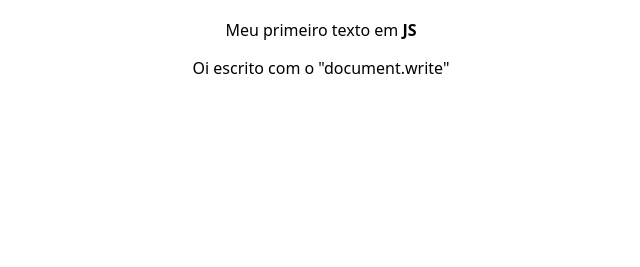
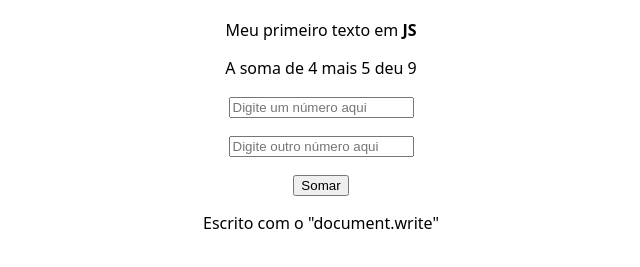
Before and after one commit to Davicouto530/Javascript, a plain HTML site: page aula04/ex001(2).html in a window 1280 px wide. Shown: the part 67-334 px from the top of the page, without its empty margins (319-959 px from the left). Drawn offline with Linux system fonts and the light colour scheme.

Commit message:
Praticando JS.

```diff
--- a/aula04/ex001(2).html
+++ b/aula04/ex001(2).html
@@ -18,10 +18,45 @@
 
     <p id="texto"></p>
 
+    <div id="soma"></div>
+
+    <form action="#">
+        <p><input type="number" name="txtn1" id="txtn1" placeholder="Digite um número aqui"></p>
+
+        <p><input type="number" name="txtn2" id="txtn2" placeholder="Digite outro número aqui"></p>
+
+        <p><input type="button" value="Somar" onclick="somar()"></p>
+    </form>
+
+    <div id="res"></div>
+
+
     <script>
+        function somar() {
+            let res = document.getElementById('res')
+            let tn1 = document.getElementById('txtn1');
+            let tn2 = document.getElementById('txtn2');
+            let n1 = Number(tn1.value);
+            let n2 = Number(tn2.value);
+            let soma = n1 + n2;
+            res.innerHTML = ''
+
+            if(n1 === 0 || n2 === 0) {
+                alert(`Valor inválido`)
+                return
+            }
+            res.innerHTML += `O valor de ${n1} + ${n2} deu ${soma}`
+        }
+
         document.getElementById("texto").innerHTML = 'Meu primeiro texto em <strong>JS</strong>';
-        alert('Olá mundo!');
-        document.write('Oi escrito com o "document.write"')
+
+        document.write('Escrito com o "document.write"')
+
+        let a = 4;
+        let b = 5;
+        let c = a + b;
+        let sm = document.getElementById('soma');
+        sm.innerHTML = `A soma de ${a} mais ${b} deu ${c}`
     </script>
 </body>
 
```
